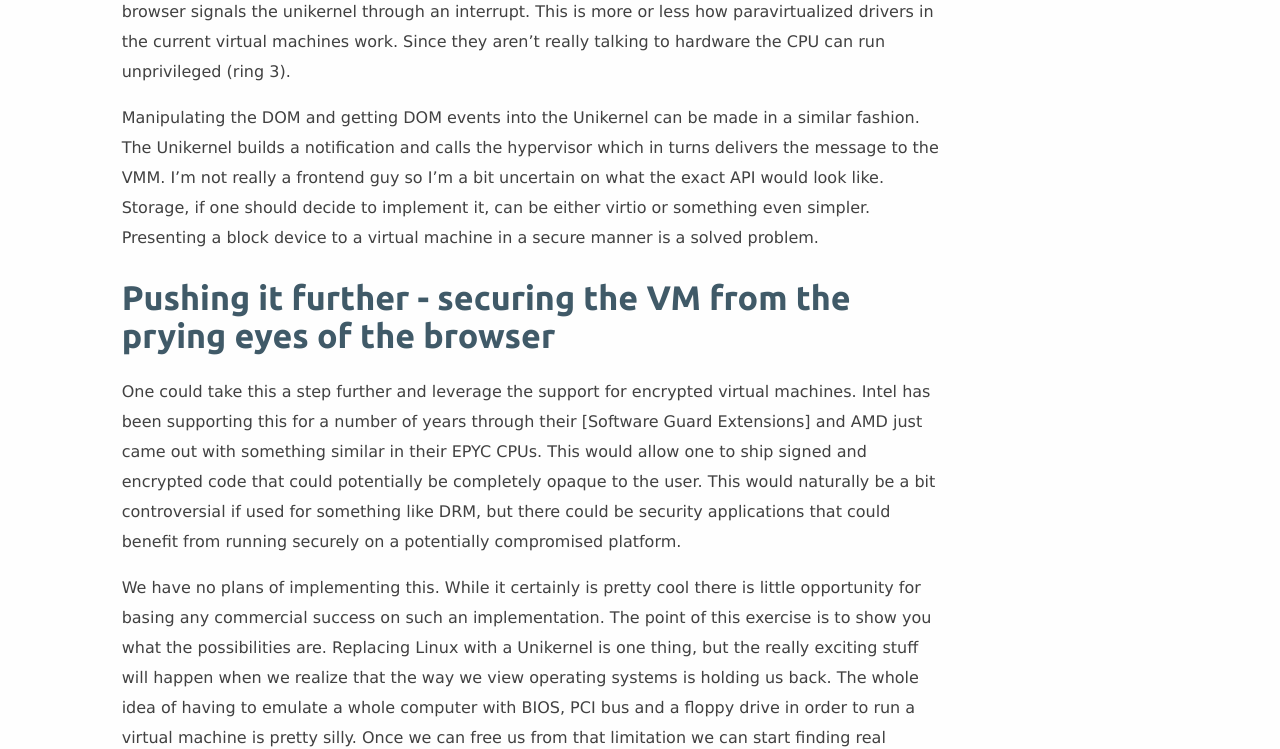
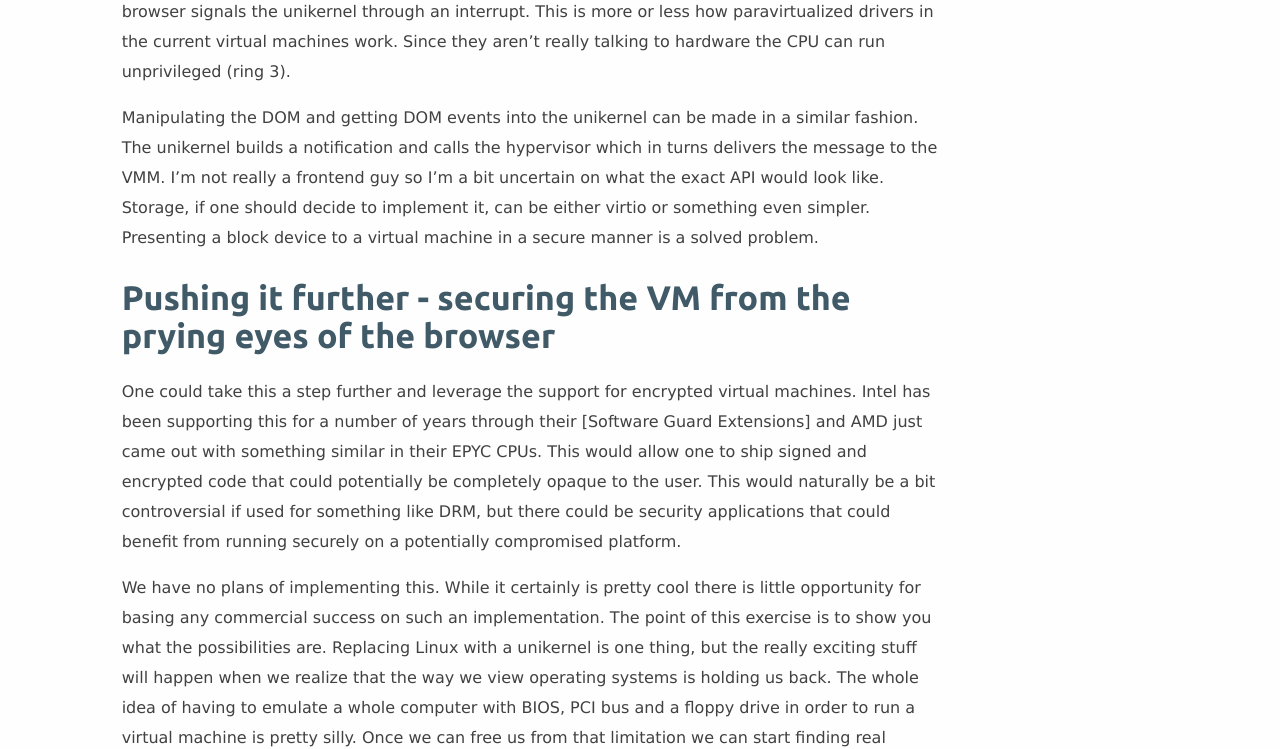
Before and after one commit to Unikernel-Systems/unikernel.org, a Jekyll site: the page built from blog/_posts/2017-08-01-the-search-for-the-killer-app-of-unikernels.md, in a window 1280 px wide and 1400 px high, scrolled down 2675 px. Shown: the part 476-1225 px from the top of the window. Built offline with Jekyll 4.4.1, drawn with Linux system fonts in a browser that asks for light colours; some of the changed text lies outside the part shown.

Commit message:
spelling, wording

```diff
--- a/blog/_posts/2017-08-01-the-search-for-the-killer-app-of-unikernels.md
+++ b/blog/_posts/2017-08-01-the-search-for-the-killer-app-of-unikernels.md
@@ -49,14 +49,14 @@ The browser takes  a careful look at the pointer and the data it is pointing at.
 
 The response to the request is fetched by the browser and put into shared memory as well. The browser signals the unikernel through an interrupt. This is more or less how paravirtualized drivers in the current virtual machines work. Since they aren’t really talking to hardware the CPU can run unprivileged (ring 3).
 
-Manipulating the DOM and getting DOM events into the Unikernel can be made in a similar fashion. The Unikernel builds a notification and calls the hypervisor which in turns delivers the message to the VMM. I’m not really a frontend guy so I’m a bit uncertain on what the exact API would look like.
+Manipulating the DOM and getting DOM events into the unikernel can be made in a similar fashion. The unikernel builds a notification and calls the hypervisor which in turns delivers the message to the VMM. I’m not really a frontend guy so I’m a bit uncertain on what the exact API would look like.
 Storage, if one should decide to implement it,  can be either virtio or something even simpler. Presenting a block device to a virtual machine in a secure manner is a solved problem.
 
 ## Pushing it further - securing the VM from the prying eyes of the browser
 
 One could take this a step further and leverage the support for encrypted virtual machines. Intel has been supporting this for a number of years through their [Software Guard Extensions] and AMD just came out with something similar in their EPYC CPUs. This would allow one to ship signed and encrypted code that could potentially be completely opaque to the user. This would naturally be a bit controversial if used for something like DRM, but there could be security applications that could benefit from running securely on a potentially compromised platform.
 
-We have no plans of implementing this. While it certainly is pretty cool there is little opportunity for basing any commercial success on such an implementation.  The point of this exercise is to show you what the possibilities are. Replacing Linux with a Unikernel is one thing, but the really exciting stuff will happen when we realize that the way we view operating systems is holding us back. The whole idea of having to emulate a whole computer with BIOS, PCI bus and a floppy drive in order to run a virtual machine is pretty silly. Once we can free us from that limitation we can start finding real applications for unikernels. In the meantime they can displace a few Linux VMs.
+We have no plans of implementing this. While it certainly is pretty cool there is little opportunity for basing any commercial success on such an implementation.  The point of this exercise is to show you what the possibilities are. Replacing Linux with a unikernel is one thing, but the really exciting stuff will happen when we realize that the way we view operating systems is holding us back. The whole idea of having to emulate a whole computer with BIOS, PCI bus and a floppy drive in order to run a virtual machine is pretty silly. Once we can free us from that limitation we can start finding real applications for unikernels. In the meantime they can displace a few Linux VMs.
 
 
 [SNA]: https://en.wikipedia.org/wiki/IBM_Systems_Network_Architecture
```
Also changed, not shown: other parts of blog/_posts/2017-08-01-the-search-for-the-killer-app-of-unikernels.md (+4 -4 lines).
